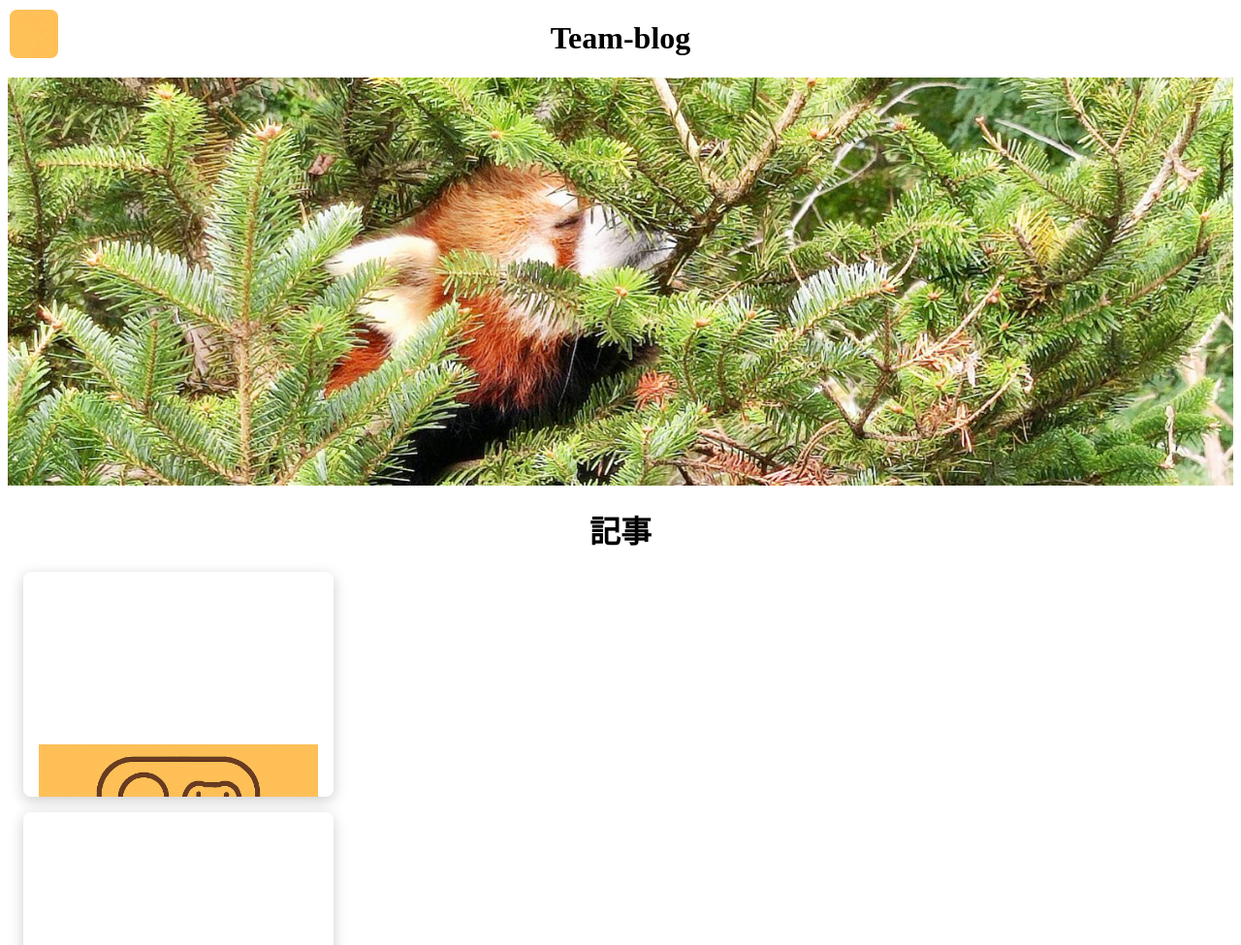
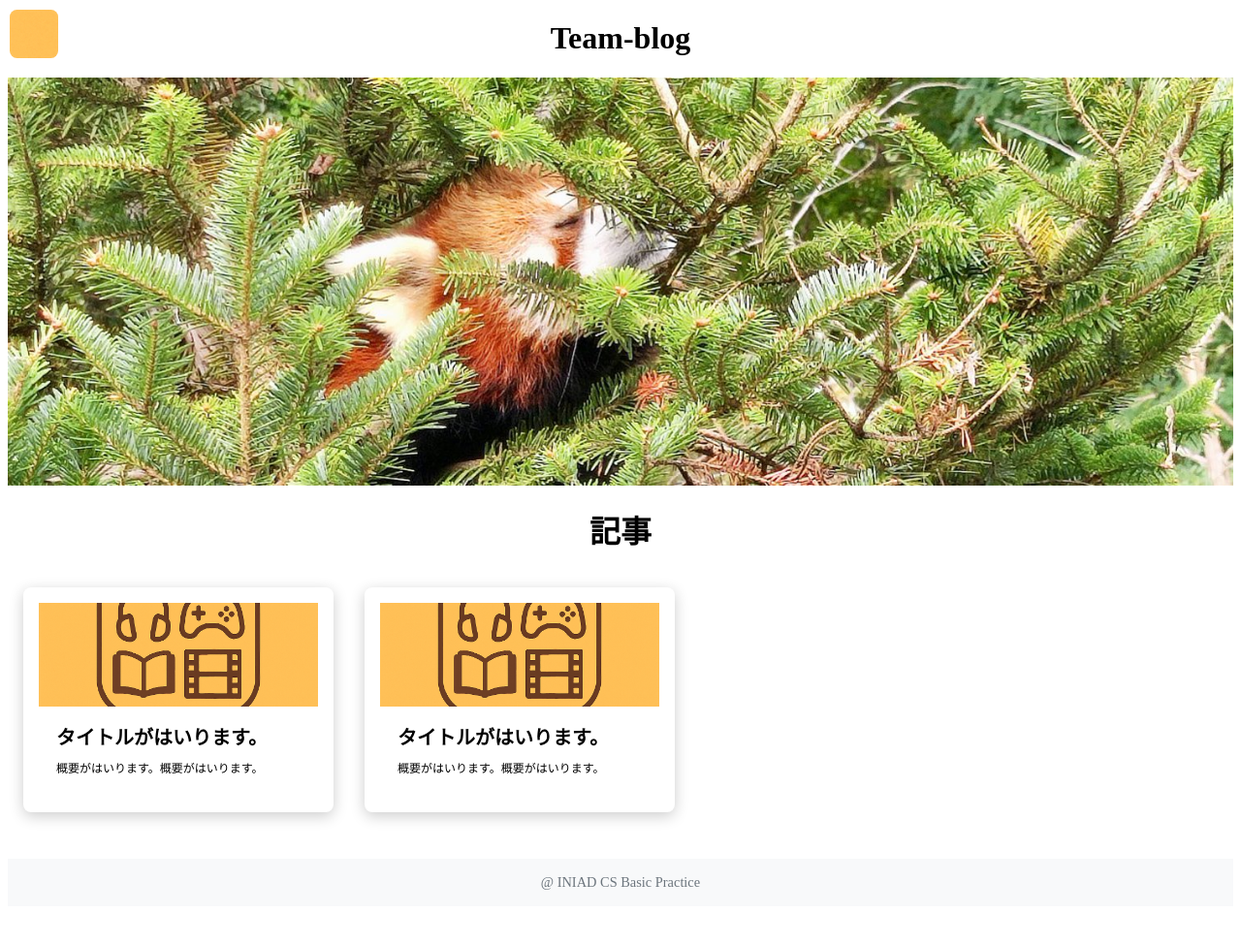
Before and after one commit to kuraryu405/team, a plain HTML site: page index.html in a window 1280 px wide. Shown: the top 975 px of the page at 97% size. After the commit the page ends 943 px from the top, so only its background shows below. Drawn offline with Linux system fonts and the light colour scheme.

Commit message:
add card
カードを追加
ボタン入れるの忘れた
ぬぬぬ

```diff
--- a/index.html
+++ b/index.html
@@ -19,7 +19,8 @@
     <div>
         <h1 class="kijih1">記事</h1>
     </div>
-    <div class="card">
+    <div class="card-container">
+      <div class="card">
         <div class="card__imgframe">
             <img src="images/logo.png" alt="記事のサムネイル画像">
         </div>
@@ -45,6 +46,7 @@
           </div>
         </div>
       </div>
+    </div>
 <div class="footer">
   <footer>
     <p>@ INIAD CS Basic Practice</p>
--- a/styles/home.css
+++ b/styles/home.css
@@ -107,7 +107,17 @@
 
   .card__imgframe {
     width: 100%;
-    padding-top: 56.25%; /* 16:9の比率を保つ */
+    aspect-ratio: 16/9; /* 画像枠の比率を固定 */
+    position: relative; /* 画像の絶対配置の基準にする */
+    overflow: hidden;
+  }
+
+  .card__imgframe img {
+    position: absolute;
+    top: 0; left: 0;
+    width: 100%;
+    height: 100%;
+    object-fit: cover; /* 枠いっぱいにトリミング表示 */
   }
 
   .card__textbox {
```
